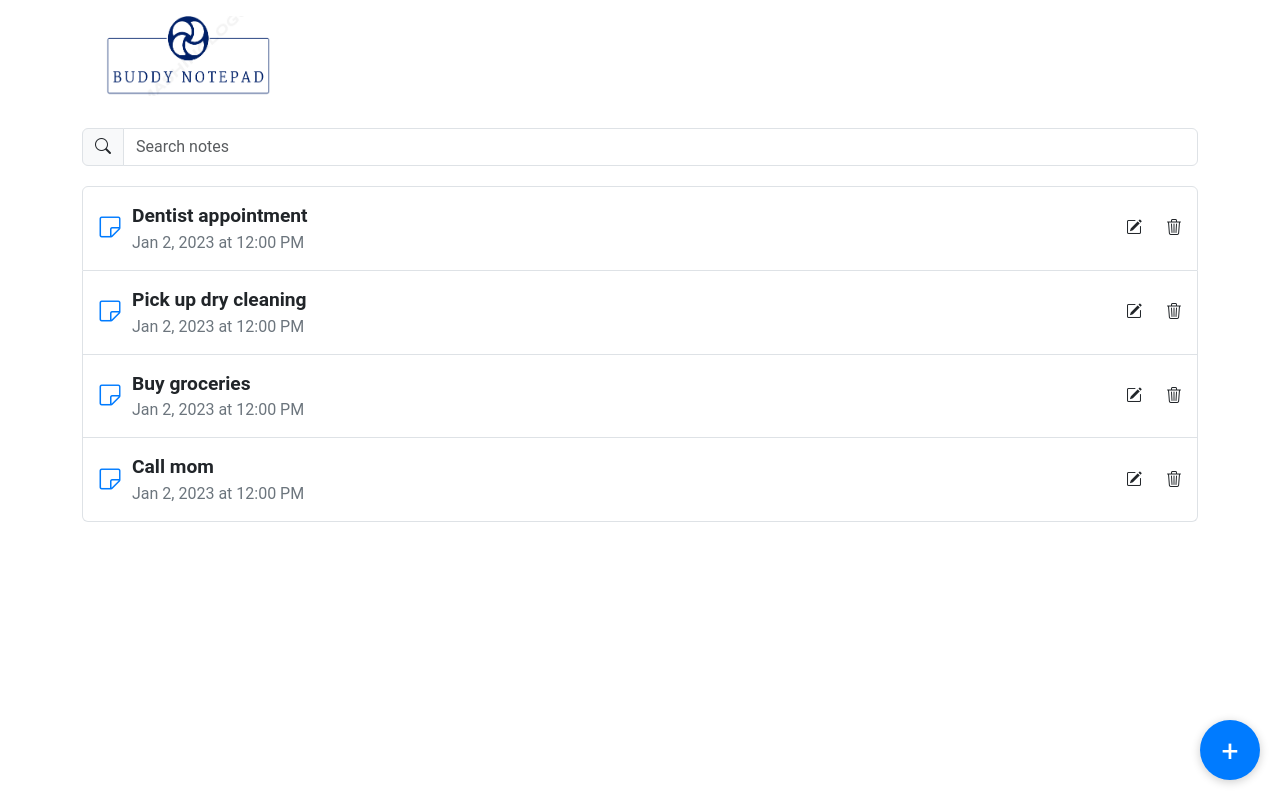
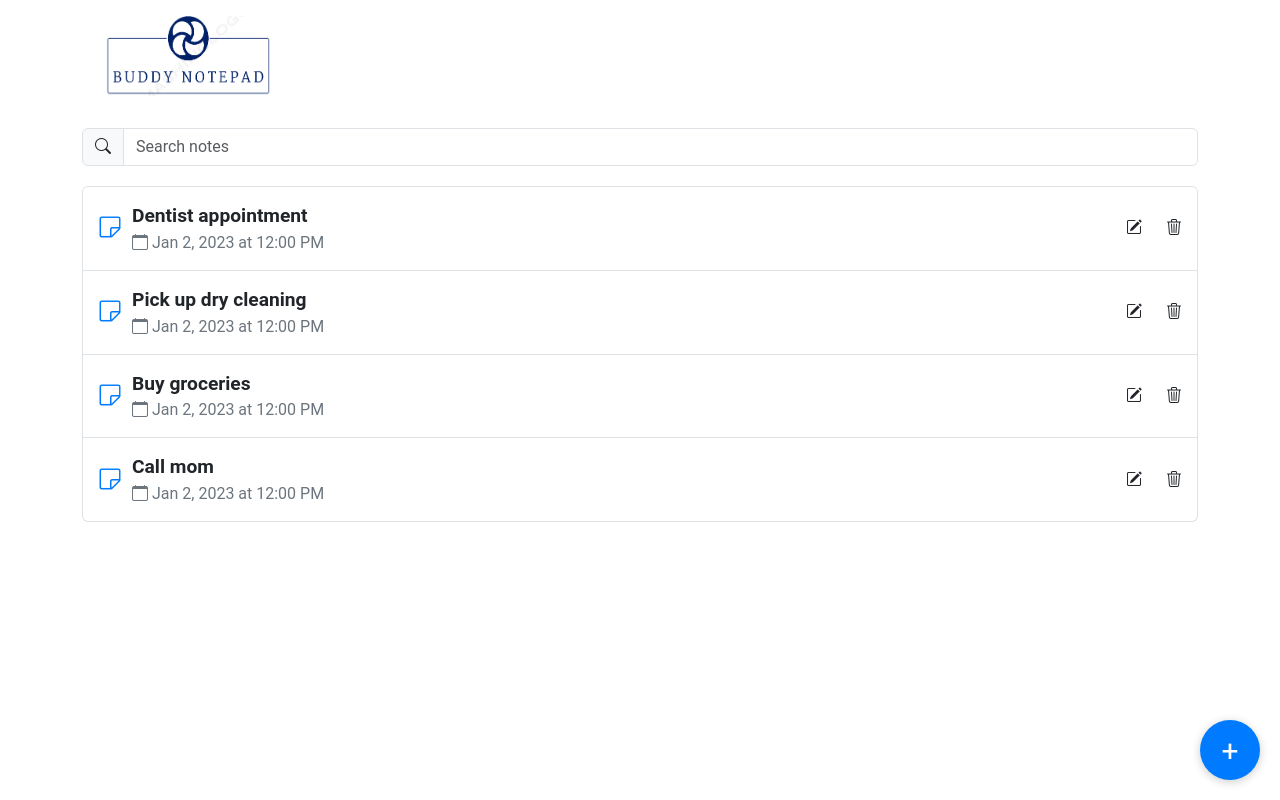
Before and after one commit to AKW254/Buddy-notepad, a React (Create React App) app: page / in a window 1280 px wide. Built offline with nearby package versions, Linux system fonts and the light colour scheme.

Commit message:
Added Icon for Calendar

```diff
--- a/src/Listnote.js
+++ b/src/Listnote.js
@@ -13,7 +13,7 @@ const Listnote = ({ notes, openModal }) => {
             <i className="bi bi-sticky"></i>
             <div>
               <strong>{note.title}</strong>
-              <p>{note.date}</p>
+              <p className='bi bi-calendar'> {note.date}</p>
             </div>
           </div>
           <div className="action">
--- a/src/Modal.js
+++ b/src/Modal.js
@@ -43,8 +43,9 @@ const handleEdit = () => {
                 return (
                   <div>
                    <div className="text-center"> <strong>{title}</strong>
-                    <p>{content}</p>
-                    <p>{date}</p>
+                      <p>{content}</p>
+                      <hr/>
+                    <p className='bi bi-calendar'> {date}</p>
                   </div>
                     </div>
                 );
```
